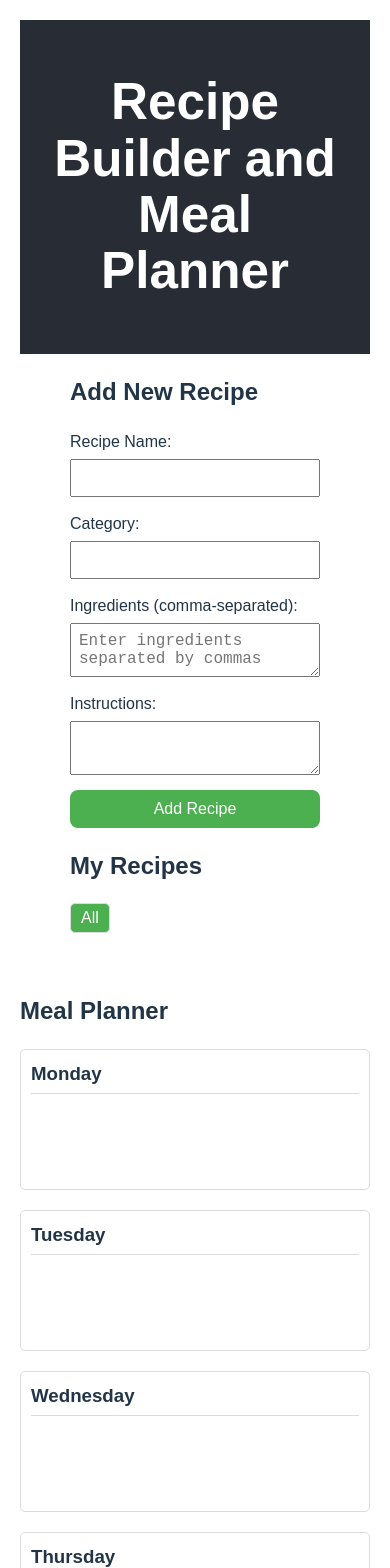
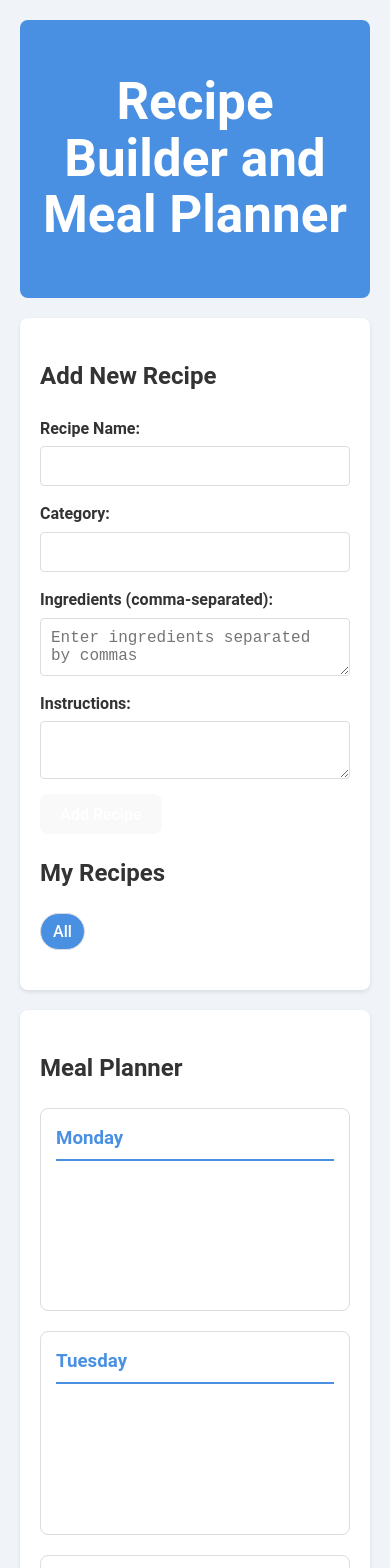
Before and after one commit to narasimha-1511/meal-receipe-app, a React (Vite) app: page / in a window 390 px wide. Shown: the top 1568 px of the page. Built offline with nearby package versions, Linux system fonts and the light colour scheme.

Commit message:
improving overall css for this

```diff
--- a/src/App.css
+++ b/src/App.css
@@ -1,40 +1,31 @@
+:root {
+  --primary-color: #4a90e2;
+  --secondary-color: #f39c12;
+  --background-color: #f0f4f8;
+  --text-color: #333;
+  --border-color: #ddd;
+}
+
 body {
-  margin: 0;
-  padding: 0;
-  font-family: Arial, sans-serif;
+  font-family: "Roboto", sans-serif;
+  background-color: var(--background-color);
+  color: var(--text-color);
+  line-height: 1.6;
 }
 
 .App {
   max-width: 1200px;
   margin: 0 auto;
   padding: 20px;
-  box-sizing: border-box;
 }
 
 .App-header {
-  background-color: #282c34;
+  background-color: var(--primary-color);
+  color: white;
   padding: 20px;
-  color: white;
   text-align: center;
-}
-
-.App-main {
-  display: flex;
-  flex-direction: column;
-  gap: 20px;
-  align-items: center;
-}
-
-@media (min-width: 768px) {
-  .App-main {
-    flex-direction: row;
-    align-items: flex-start;
-  }
-
-  .recipe-form-section,
-  .recipe-list-section {
-    flex: 1;
-  }
+  border-radius: 8px;
+  margin-bottom: 20px;
 }
 
 .App-main {
@@ -43,21 +34,35 @@ body {
   gap: 20px;
 }
 
-.recipe-management,
-.meal-planning {
-  flex: 1;
-}
-
-@media (min-width: 1024px) {
+@media (min-width: 768px) {
   .App-main {
     flex-direction: row;
   }
+
+  .recipe-management,
+  .meal-planning {
+    flex: 1;
+  }
 }
-.generate-shopping-list {
-  margin-top: 20px;
-  padding: 10px 20px;
-  background-color: #2196f3;
+
+.recipe-management,
+.meal-planning {
+  background-color: white;
+  border-radius: 8px;
+  padding: 20px;
+  box-shadow: 0 2px 4px rgba(0, 0, 0, 0.1);
+}
+
+button {
+  background-color: var(--primary-color);
   color: white;
   border: none;
+  padding: 10px 15px;
+  border-radius: 4px;
   cursor: pointer;
+  transition: background-color 0.3s;
 }
+
+button:hover {
+  background-color: #357abd;
+}
--- a/src/components/CategoryFilter.css
+++ b/src/components/CategoryFilter.css
@@ -6,19 +6,21 @@
 }
 
 .category-button {
-  padding: 5px 10px;
-  background-color: #f0f0f0;
-  border: 1px solid #ddd;
-  border-radius: 5px;
+  background-color: var(--background-color);
+  border: 1px solid var(--border-color);
+  color: var(--text-color);
+  padding: 8px 12px;
+  border-radius: 20px;
   cursor: pointer;
-  transition: background-color 0.3s;
+  transition: background-color 0.3s, color 0.3s;
 }
 
 .category-button.active {
-  background-color: #4caf50;
+  background-color: var(--primary-color);
   color: white;
 }
 
 .category-button:hover {
-  background-color: #e0e0e0;
+  background-color: var(--primary-color);
+  color: white;
 }
--- a/src/components/MealPlanner.css
+++ b/src/components/MealPlanner.css
@@ -1,54 +1,49 @@
 .meal-planner {
-  display: flex;
-  flex-wrap: wrap;
+  display: grid;
   gap: 20px;
-  justify-content: space-between;
+  grid-template-columns: repeat(auto-fit, minmax(200px, 1fr));
 }
 
 .day-plan {
-  flex-basis: calc(33.333% - 20px);
-  border: 1px solid #ddd;
-  padding: 10px;
-  border-radius: 5px;
+  background-color: white;
+  border: 1px solid var(--border-color);
+  border-radius: 8px;
+  padding: 15px;
 }
 
 .day-plan h3 {
   margin-top: 0;
-  border-bottom: 1px solid #ddd;
+  color: var(--primary-color);
+  border-bottom: 2px solid var(--primary-color);
   padding-bottom: 5px;
 }
 
 .day-plan ul {
   list-style-type: none;
   padding: 0;
+  min-height: 100px;
 }
 
 .day-plan li {
+  background-color: var(--background-color);
+  margin-bottom: 10px;
+  padding: 10px;
+  border-radius: 4px;
   display: flex;
   justify-content: space-between;
   align-items: center;
-  margin-bottom: 5px;
 }
 
 .remove-meal {
-  background-color: #f44336;
+  background-color: #e74c3c;
   color: white;
   border: none;
-  padding: 2px 5px;
+  padding: 5px 10px;
+  border-radius: 4px;
   cursor: pointer;
-  font-size: 0.8em;
-}
-
-@media (max-width: 768px) {
-  .day-plan {
-    flex-basis: 100%;
-  }
 }
 
 .day-plan.drag-over {
   background-color: #e0e0e0;
+  border: 2px dashed var(--primary-color);
 }
-
-.day-plan ul {
-  min-height: 50px;
-}
--- a/src/components/RecipeForm.css
+++ b/src/components/RecipeForm.css
@@ -2,8 +2,6 @@
   display: flex;
   flex-direction: column;
   gap: 15px;
-  max-width: 500px;
-  margin: 0 auto;
 }
 
 .form-group {
@@ -13,21 +11,17 @@
 
 .form-group label {
   margin-bottom: 5px;
+  font-weight: bold;
 }
 
 .form-group input,
 .form-group textarea {
-  padding: 8px;
+  padding: 10px;
+  border: 1px solid var(--border-color);
+  border-radius: 4px;
   font-size: 16px;
-  width: 100%;
-  box-sizing: border-box;
 }
 
 .submit-button {
-  padding: 10px;
-  background-color: #4caf50;
-  color: white;
-  border: none;
-  cursor: pointer;
-  font-size: 16px;
+  align-self: flex-start;
 }
--- a/src/components/RecipeList.css
+++ b/src/components/RecipeList.css
@@ -5,34 +5,38 @@
 }
 
 .recipe-item {
-  border: 1px solid #ddd;
+  background-color: white;
+  border: 1px solid var(--border-color);
+  border-radius: 8px;
   padding: 15px;
-  border-radius: 5px;
+  transition: box-shadow 0.3s;
+}
+
+.recipe-item:hover {
+  box-shadow: 0 4px 8px rgba(0, 0, 0, 0.1);
 }
 
 .recipe-actions {
   display: flex;
   justify-content: space-between;
-  margin-top: 10px;
+  margin-top: 15px;
 }
 
 .edit-button,
 .delete-button {
-  padding: 5px 10px;
-  color: white;
-  border: none;
-  cursor: pointer;
-}
-
-.edit-button {
-  background-color: #2196f3;
+  flex: 1;
+  margin: 0 5px;
 }
 
 .delete-button {
-  background-color: #f44336;
+  background-color: #e74c3c;
 }
 
 .add-to-meal-plan {
-  margin-left: 10px;
-  padding: 5px;
+  width: 100%;
+  margin-top: 10px;
+  padding: 8px;
+  border: 1px solid var(--border-color);
+  border-radius: 4px;
+  background-color: white;
 }
--- a/src/components/ShoppingList.css
+++ b/src/components/ShoppingList.css
@@ -13,15 +13,18 @@
 .shopping-list-modal {
   background-color: white;
   padding: 20px;
-  border-radius: 5px;
+  border-radius: 8px;
   max-width: 500px;
   width: 90%;
   max-height: 80vh;
   overflow-y: auto;
+  box-shadow: 0 4px 6px rgba(0, 0, 0, 0.1);
 }
 
 .shopping-list-modal h2 {
-  margin-top: 0;
+  color: var(--primary-color);
+  border-bottom: 2px solid var(--primary-color);
+  padding-bottom: 10px;
 }
 
 .shopping-list-modal ul {
@@ -33,6 +36,13 @@
   margin-bottom: 10px;
   display: flex;
   align-items: center;
+  padding: 5px;
+  border-radius: 4px;
+  transition: background-color 0.3s;
+}
+
+.shopping-list-modal li:hover {
+  background-color: var(--background-color);
 }
 
 .shopping-list-modal li.checked {
@@ -46,9 +56,5 @@
 
 .close-button {
   margin-top: 20px;
-  padding: 10px 20px;
-  background-color: #4caf50;
-  color: white;
-  border: none;
-  cursor: pointer;
+  width: 100%;
 }
```
